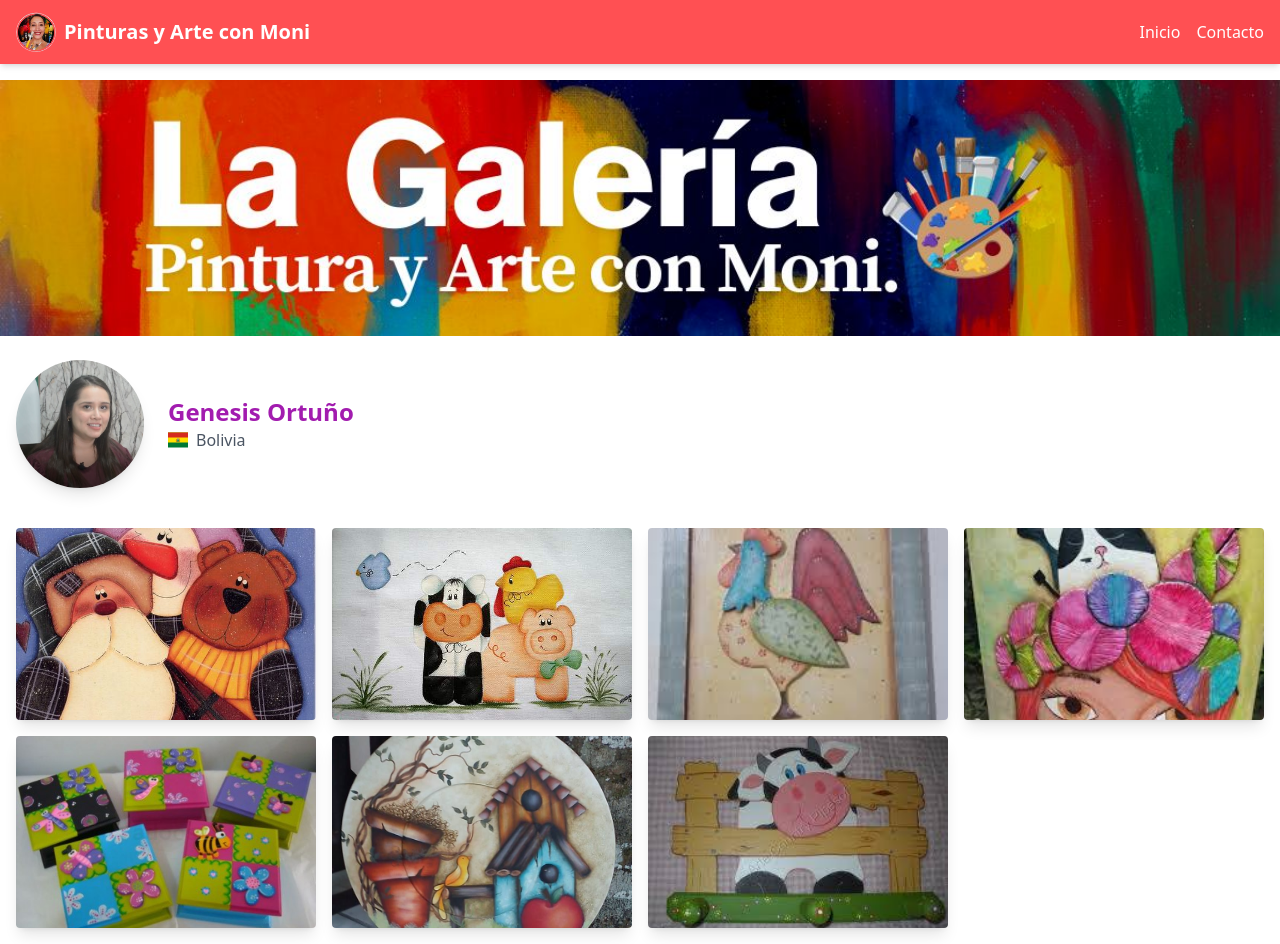
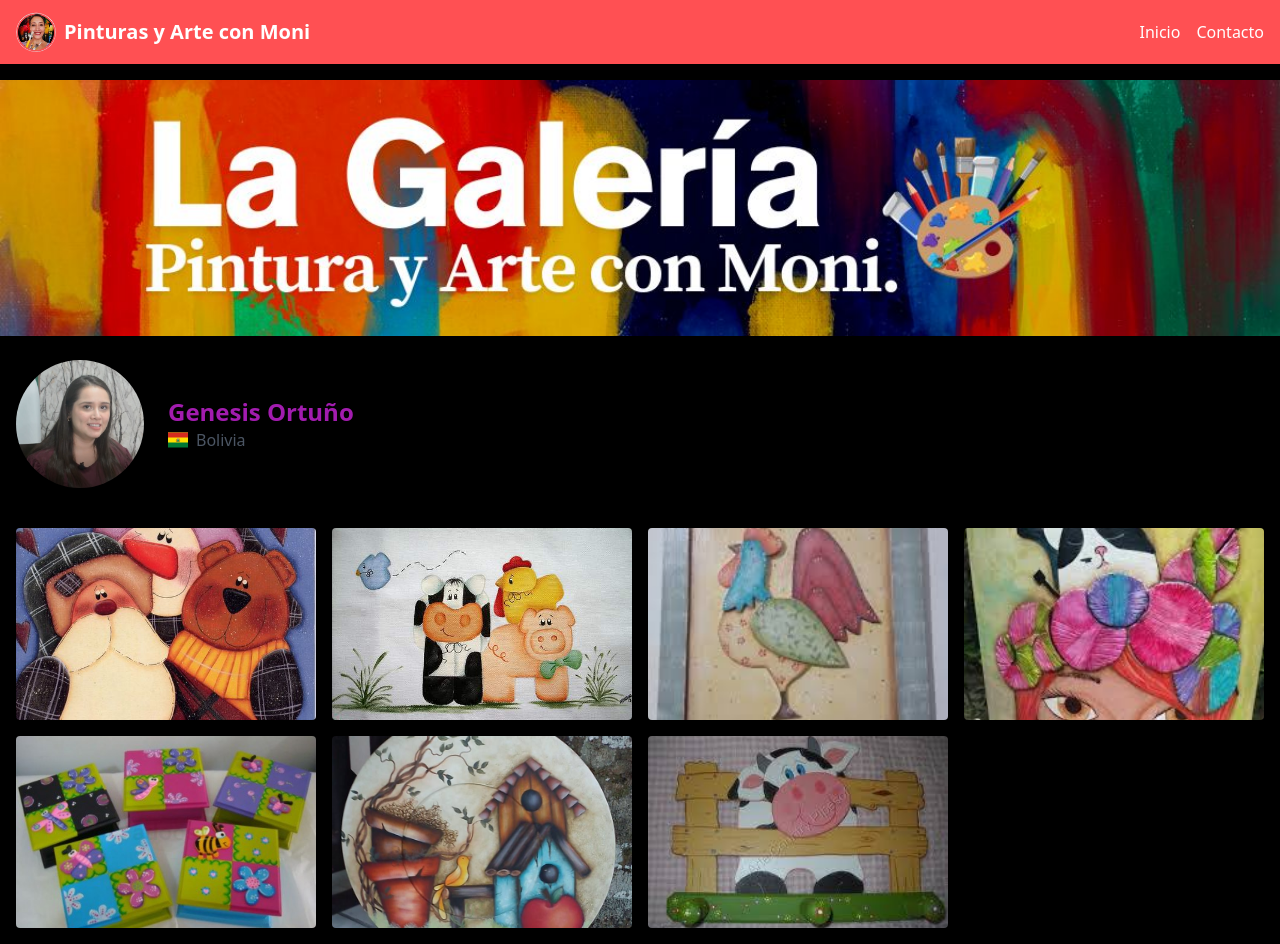
Before and after one commit to axelfoxII/pinturasyartemoni, an Angular app: page / in a window 1280 px wide. Built offline with nearby package versions, Linux system fonts and the light colour scheme.

Commit message:
background-color

```diff
--- a/src/styles.css
+++ b/src/styles.css
@@ -1,4 +1,9 @@
 /* You can add global styles to this file, and also import other style files */
+
+body{
+    background-color: black;
+}
+
 @tailwind base;
 @tailwind components;
 @tailwind utilities;
```
